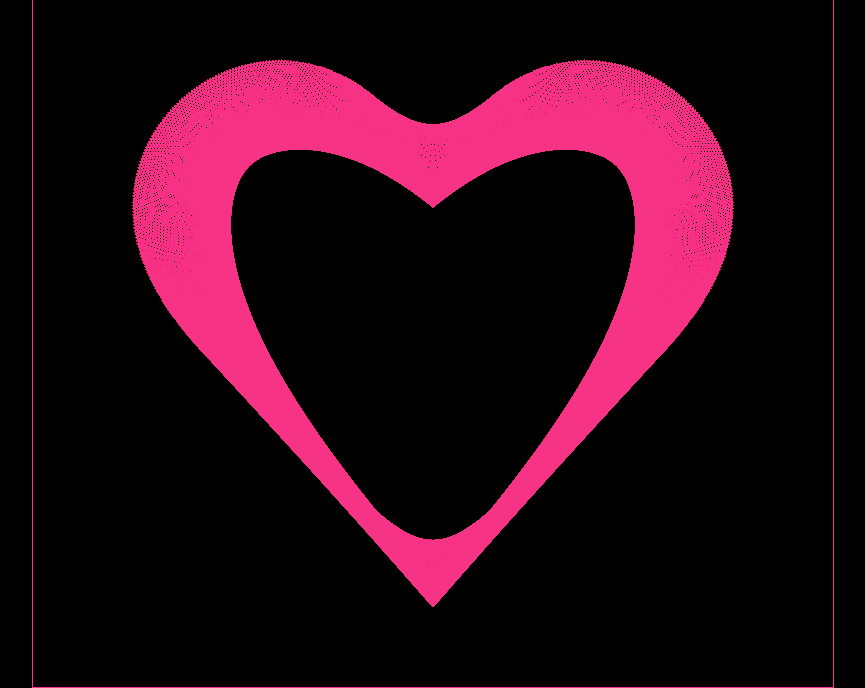
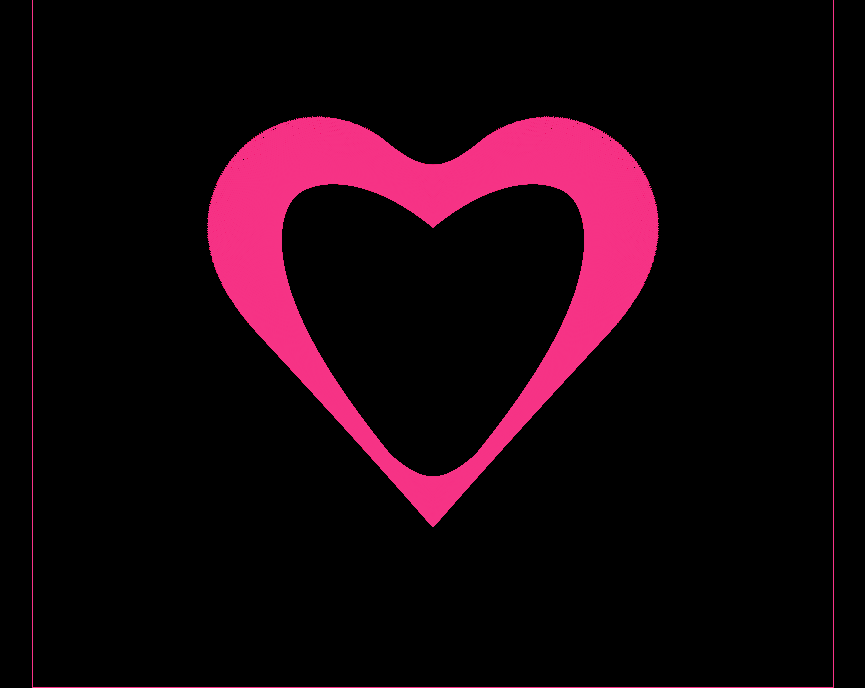
Before and after one commit to AjayHemant/only-for-you, a plain HTML site: page index.html in a window 1280 px wide. Shown: the part 113-801 px from the top of the page, without its empty margins (207-1072 px from the left). Drawn offline with Linux system fonts and the light colour scheme; animation ran at ten frames a second.

Commit message:
Add files via upload

```diff
--- a/index.html
+++ b/index.html
@@ -48,8 +48,8 @@
         let i = 0;
         const interval = setInterval(() => {
             if (i < 6000) {
-                const x = hearta(i) * 20;
-                const y = heartb(i) * 20;
+                const x = hearta(i) * 15;
+                const y = heartb(i) * 15;
 
                 ctx.lineTo(x, -y);
                 ctx.stroke();
```
